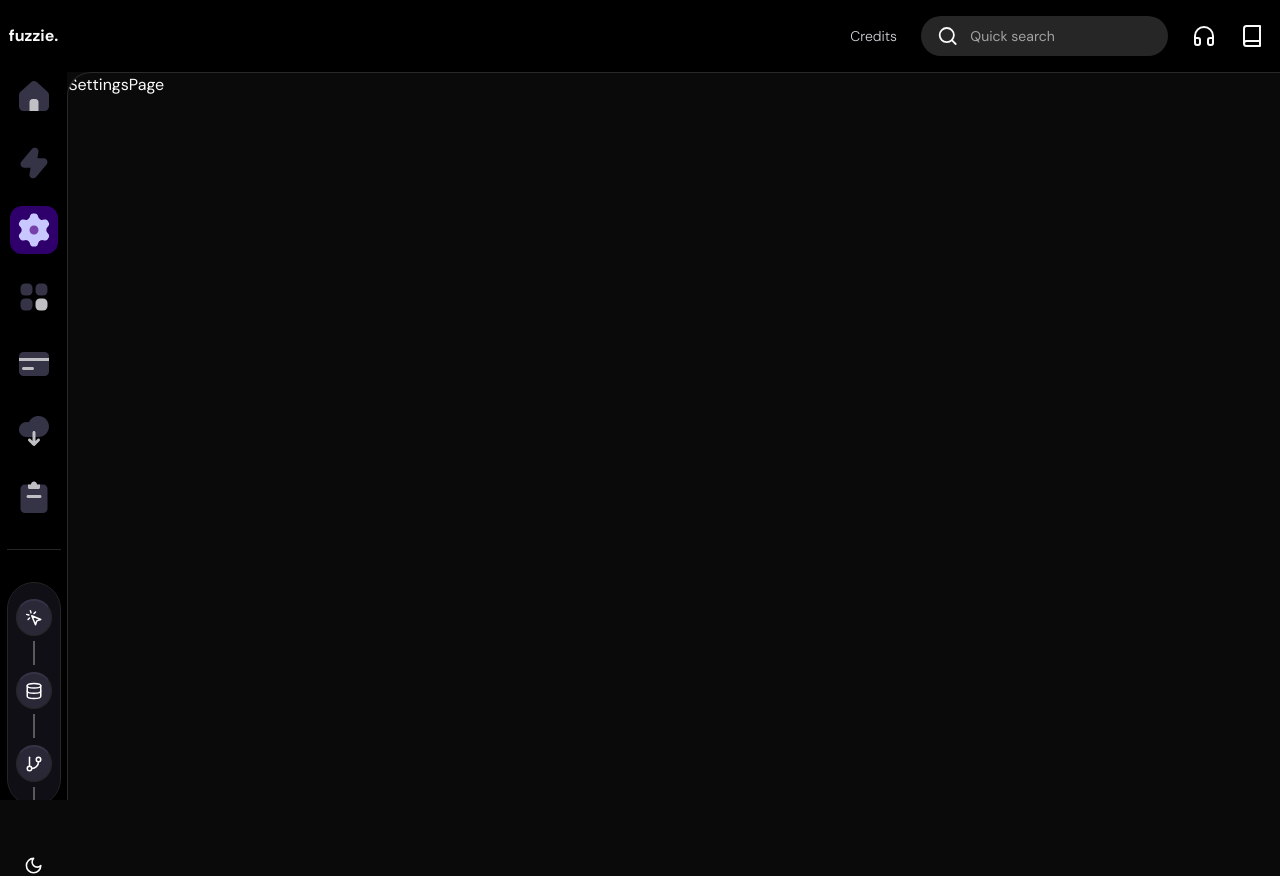
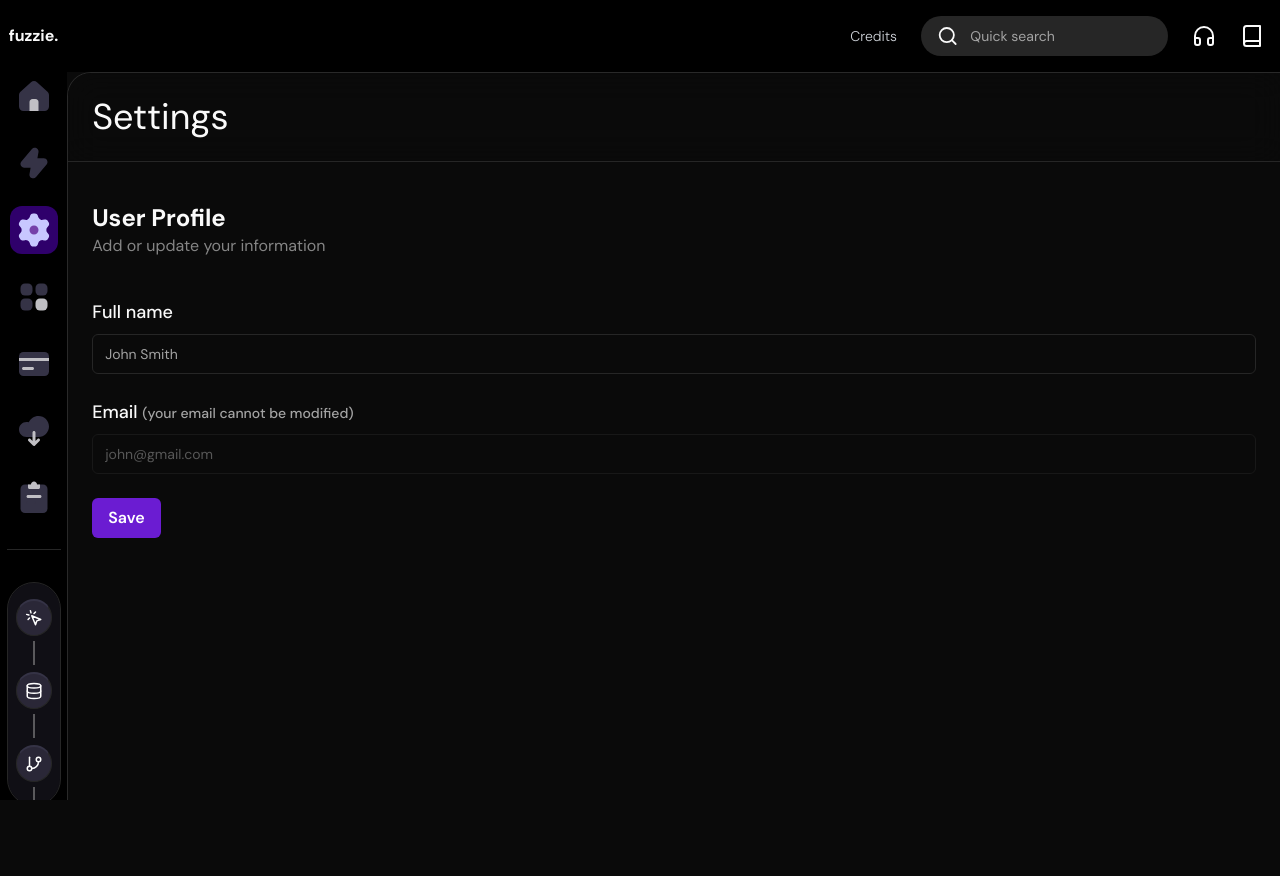
Before and after one commit to ahoang2502/next14-fuzzie, a Next.js app: page /settings in a window 1280 px wide. After the commit the page ends 800 px from the top, so only its background shows below. Built offline with nearby package versions, Linux system fonts and the light colour scheme.

Commit message:
feat: settings page: user-profile-form

```diff
--- a/package.json
+++ b/package.json
@@ -9,7 +9,9 @@
     "lint": "next lint"
   },
   "dependencies": {
+    "@hookform/resolvers": "^3.3.4",
     "@radix-ui/react-dropdown-menu": "^2.0.6",
+    "@radix-ui/react-label": "^2.0.2",
     "@radix-ui/react-separator": "^1.0.3",
     "@radix-ui/react-slot": "^1.0.2",
     "@radix-ui/react-tooltip": "^1.0.7",
@@ -24,8 +26,10 @@
     "next-themes": "^0.3.0",
     "react": "^18",
     "react-dom": "^18",
+    "react-hook-form": "^7.51.3",
     "tailwind-merge": "^2.2.2",
-    "tailwindcss-animate": "^1.0.7"
+    "tailwindcss-animate": "^1.0.7",
+    "zod": "^3.22.4"
   },
   "devDependencies": {
     "typescript": "^5",
--- a/src/app/(main)/(pages)/settings/page.tsx
+++ b/src/app/(main)/(pages)/settings/page.tsx
@@ -1,9 +1,30 @@
-import React from 'react'
+import React from "react";
+
+import { ProfileForm } from "@/components/forms/ProfileForm";
 
 const SettingsPage = () => {
   return (
-    <div>SettingsPage</div>
-  )
-}
+    <div className="flex flex-col gap-4">
+      <h1 className="sticky top-0 z-[10] flex items-center justify-between border-b bg-background/50 p-6 text-4xl backdrop-blur-lg">
+        <span className="">Settings</span>
+      </h1>
 
-export default SettingsPage
+      <div className="flex flex-col gap-10 p-6">
+        <div className="">
+          <h2 className="text-2xl font-bold">User Profile</h2>
+
+          <p className="text-base text-zinc-500 dark:text-white/50">
+            Add or update your information
+          </p>
+        </div>
+
+        {/* WIP: Profile picture */}
+        {/* <ProfilePicture /> */}
+
+        <ProfileForm />
+      </div>
+    </div>
+  );
+};
+
+export default SettingsPage;
--- /dev/null
+++ b/src/components/forms/ProfileForm.tsx
@@ -0,0 +1,90 @@
+"use client";
+
+import React, { useState } from "react";
+import { useForm } from "react-hook-form";
+import * as z from "zod";
+import { zodResolver } from "@hookform/resolvers/zod";
+import { Loader2 } from "lucide-react";
+
+import { EditUserProfileSchema } from "@/lib/types";
+import {
+  Form,
+  FormControl,
+  FormField,
+  FormItem,
+  FormLabel,
+  FormMessage,
+} from "../ui/form";
+import { Input } from "../ui/input";
+import { Button } from "../ui/button";
+
+export const ProfileForm = () => {
+  const [isLoading, setIsLoading] = useState(false);
+
+  const form = useForm<z.infer<typeof EditUserProfileSchema>>({
+    mode: "onChange",
+    resolver: zodResolver(EditUserProfileSchema),
+    defaultValues: {
+      name: "",
+      email: "",
+    },
+  });
+
+  return (
+    <Form {...form}>
+      <form className="flex flex-col gap-6" onSubmit={() => {}}>
+        <FormField
+          disabled={isLoading}
+          control={form.control}
+          name="name"
+          render={({ field }) => (
+            <FormItem>
+              <FormLabel className="text-lg">Full name</FormLabel>
+
+              <FormControl>
+                <Input placeholder="John Smith" {...field} />
+              </FormControl>
+
+              <FormMessage />
+            </FormItem>
+          )}
+        />
+
+        <FormField
+          disabled
+          control={form.control}
+          name="email"
+          render={({ field }) => (
+            <FormItem>
+              <FormLabel className="text-lg">
+                Email{" "}
+                <span className="text-sm dark:text-muted-foreground">
+                  (your email cannot be modified)
+                </span>
+              </FormLabel>
+
+              <FormControl>
+                <Input type="email" placeholder="john@gmail.com" {...field} />
+              </FormControl>
+
+              <FormMessage />
+            </FormItem>
+          )}
+        />
+
+        <Button
+          type="submit"
+          className="self-start bg-[#6b1cd2] text-white hover:bg-[#6b1cd2]/80 font-semibold text-base"
+        >
+          {isLoading ? (
+            <>
+              Saving <Loader2 className="ml-2 h-4 w-4 animate-spin" />
+            </>
+          ) : (
+            "Save"
+          )}
+        </Button>
+      </form>
+    </Form>
+  );
+};
--- a/src/components/global/ModeToggle.tsx
+++ b/src/components/global/ModeToggle.tsx
@@ -17,12 +17,13 @@
   return (
     <DropdownMenu>
       <DropdownMenuTrigger asChild>
-        <Button variant="outline" size="icon">
+        <Button variant="outline" size="icon" className="relative">
           <Sun className="h-[1.2rem] w-[1.2rem] rotate-0 scale-100 transition-all dark:-rotate-90 dark:scale-0" />
           <Moon className="absolute h-[1.2rem] w-[1.2rem] rotate-90 scale-0 transition-all dark:rotate-0 dark:scale-100" />
           <span className="sr-only">Toggle theme</span>
         </Button>
       </DropdownMenuTrigger>
+
       <DropdownMenuContent align="end">
         <DropdownMenuItem onClick={() => setTheme("light")}>
           Light
--- a/src/components/sidebar/index.tsx
+++ b/src/components/sidebar/index.tsx
@@ -91,7 +91,7 @@
         </div>
       </div>
 
-      <div className="flex items-center justify-center flex-col gap-8">
+      <div>
         <ModeToggle />
       </div>
     </nav>
--- /dev/null
+++ b/src/components/ui/form.tsx
@@ -0,0 +1,176 @@
+import * as React from "react"
+import * as LabelPrimitive from "@radix-ui/react-label"
+import { Slot } from "@radix-ui/react-slot"
+import {
+  Controller,
+  ControllerProps,
+  FieldPath,
+  FieldValues,
+  FormProvider,
+  useFormContext,
+} from "react-hook-form"
+
+import { cn } from "@/lib/utils"
+import { Label } from "@/components/ui/label"
+
+const Form = FormProvider
+
+type FormFieldContextValue<
+  TFieldValues extends FieldValues = FieldValues,
+  TName extends FieldPath<TFieldValues> = FieldPath<TFieldValues>
+> = {
+  name: TName
+}
+
+const FormFieldContext = React.createContext<FormFieldContextValue>(
+  {} as FormFieldContextValue
+)
+
+const FormField = <
+  TFieldValues extends FieldValues = FieldValues,
+  TName extends FieldPath<TFieldValues> = FieldPath<TFieldValues>
+>({
+  ...props
+}: ControllerProps<TFieldValues, TName>) => {
+  return (
+    <FormFieldContext.Provider value={{ name: props.name }}>
+      <Controller {...props} />
+    </FormFieldContext.Provider>
+  )
+}
+
+const useFormField = () => {
+  const fieldContext = React.useContext(FormFieldContext)
+  const itemContext = React.useContext(FormItemContext)
+  const { getFieldState, formState } = useFormContext()
+
+  const fieldState = getFieldState(fieldContext.name, formState)
+
+  if (!fieldContext) {
+    throw new Error("useFormField should be used within <FormField>")
+  }
+
+  const { id } = itemContext
+
+  return {
+    id,
+    name: fieldContext.name,
+    formItemId: `${id}-form-item`,
+    formDescriptionId: `${id}-form-item-description`,
+    formMessageId: `${id}-form-item-message`,
+    ...fieldState,
+  }
+}
+
+type FormItemContextValue = {
+  id: string
+}
+
+const FormItemContext = React.createContext<FormItemContextValue>(
+  {} as FormItemContextValue
+)
+
+const FormItem = React.forwardRef<
+  HTMLDivElement,
+  React.HTMLAttributes<HTMLDivElement>
+>(({ className, ...props }, ref) => {
+  const id = React.useId()
+
+  return (
+    <FormItemContext.Provider value={{ id }}>
+      <div ref={ref} className={cn("space-y-2", className)} {...props} />
+    </FormItemContext.Provider>
+  )
+})
+FormItem.displayName = "FormItem"
+
+const FormLabel = React.forwardRef<
+  React.ElementRef<typeof LabelPrimitive.Root>,
+  React.ComponentPropsWithoutRef<typeof LabelPrimitive.Root>
+>(({ className, ...props }, ref) => {
+  const { error, formItemId } = useFormField()
+
+  return (
+    <Label
+      ref={ref}
+      className={cn(error && "text-destructive", className)}
+      htmlFor={formItemId}
+      {...props}
+    />
+  )
+})
+FormLabel.displayName = "FormLabel"
+
+const FormControl = React.forwardRef<
+  React.ElementRef<typeof Slot>,
+  React.ComponentPropsWithoutRef<typeof Slot>
+>(({ ...props }, ref) => {
+  const { error, formItemId, formDescriptionId, formMessageId } = useFormField()
+
+  return (
+    <Slot
+      ref={ref}
+      id={formItemId}
+      aria-describedby={
+        !error
+          ? `${formDescriptionId}`
+          : `${formDescriptionId} ${formMessageId}`
+      }
+      aria-invalid={!!error}
+      {...props}
+    />
+  )
+})
+FormControl.displayName = "FormControl"
+
+const FormDescription = React.forwardRef<
+  HTMLParagraphElement,
+  React.HTMLAttributes<HTMLParagraphElement>
+>(({ className, ...props }, ref) => {
+  const { formDescriptionId } = useFormField()
+
+  return (
+    <p
+      ref={ref}
+      id={formDescriptionId}
+      className={cn("text-sm text-muted-foreground", className)}
+      {...props}
+    />
+  )
+})
+FormDescription.displayName = "FormDescription"
+
+const FormMessage = React.forwardRef<
+  HTMLParagraphElement,
+  React.HTMLAttributes<HTMLParagraphElement>
+>(({ className, children, ...props }, ref) => {
+  const { error, formMessageId } = useFormField()
+  const body = error ? String(error?.message) : children
+
+  if (!body) {
+    return null
+  }
+
+  return (
+    <p
+      ref={ref}
+      id={formMessageId}
+      className={cn("text-sm font-medium text-destructive", className)}
+      {...props}
+    >
+      {body}
+    </p>
+  )
+})
+FormMessage.displayName = "FormMessage"
+
+export {
+  useFormField,
+  Form,
+  FormItem,
+  FormLabel,
+  FormControl,
+  FormDescription,
+  FormMessage,
+  FormField,
+}
--- /dev/null
+++ b/src/components/ui/label.tsx
@@ -0,0 +1,26 @@
+"use client"
+
+import * as React from "react"
+import * as LabelPrimitive from "@radix-ui/react-label"
+import { cva, type VariantProps } from "class-variance-authority"
+
+import { cn } from "@/lib/utils"
+
+const labelVariants = cva(
+  "text-sm font-medium leading-none peer-disabled:cursor-not-allowed peer-disabled:opacity-70"
+)
+
+const Label = React.forwardRef<
+  React.ElementRef<typeof LabelPrimitive.Root>,
+  React.ComponentPropsWithoutRef<typeof LabelPrimitive.Root> &
+    VariantProps<typeof labelVariants>
+>(({ className, ...props }, ref) => (
+  <LabelPrimitive.Root
+    ref={ref}
+    className={cn(labelVariants(), className)}
+    {...props}
+  />
+))
+Label.displayName = LabelPrimitive.Root.displayName
+
+export { Label }
--- /dev/null
+++ b/src/lib/types.ts
@@ -0,0 +1,6 @@
+import { z } from "zod";
+
+export const EditUserProfileSchema = z.object({
+  email: z.string().email("Required"),
+  name: z.string().min(1, "Required"),
+});
```
Also changed, not shown: 1 other file (tests, documents, lock files or other folders).
